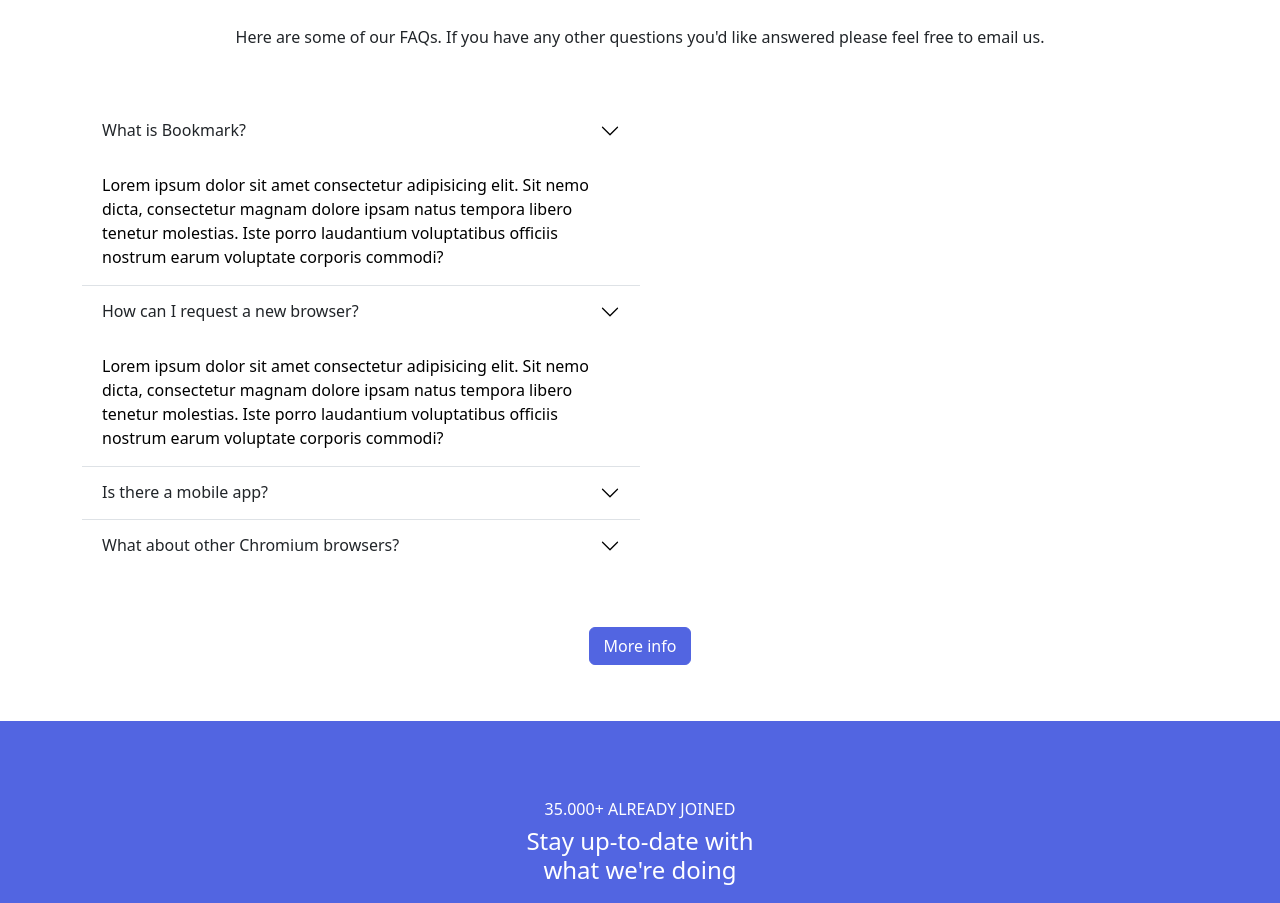
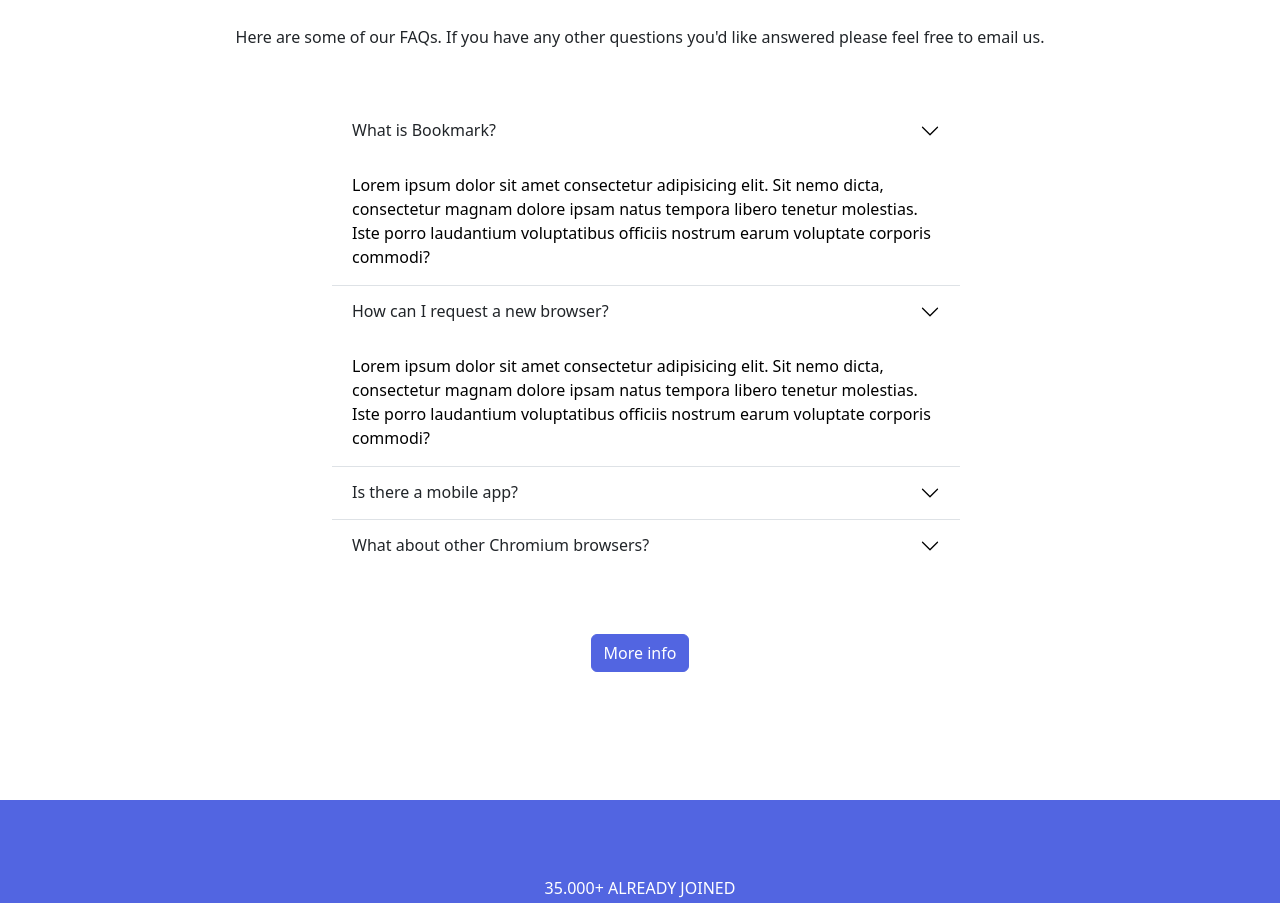
Before and after one commit to rociomarchetti/Sprint-2-Angular, a website: page index.html in a window 1280 px wide. Shown: the part 2397-3300 px from the top of the page. Drawn offline with nearby package versions, Linux system fonts and the light colour scheme; a script that the page names is missing.

Commit message:
Ejercicio 4

```diff
--- a/index.html
+++ b/index.html
@@ -272,7 +272,7 @@
   <!-- final Pricing -->
 
   <!-- FAQs -->
-  <div class="container" style="margin-top: 50px">
+  <div class="container-fluid" style="margin-top: 50px">
     <div class="row">
       <div class="text-center" style="padding: 20px">
         <h1 style="padding: 20px">Frequently Asked Questions</h1>
@@ -283,9 +283,8 @@
       </div>
     </div>
 
-
-
-    <div class="accordion accordion-flush col-sm-6" id="myAccordion">
+    <div class="col-lg-3"></div>
+    <div class="accordion d-flex accordion-flush col-12 col-lg-6 col-md-6" id="myAccordion">
 
       <div class="accordion-item">
         <h2 class="accordion-header" id="accordionOne">
@@ -337,12 +336,12 @@
           </h2>
         </div>
       </div>
+    </div>
+    <div class="col-lg-3"></div>
 
-    </div>
-
-    <div class="row d-flex align-content-center justify-content-center" style="padding: 5%">
-      <button class="btn btn-primary" style="width: 10%">More info</button>
-    </div>
+  </div>
+  <div class="d-flex accordion-btn">
+    <button class="btn btn-primary">More info</button>
   </div>
   </div>
 
--- a/sass/main.scss
+++ b/sass/main.scss
@@ -187,6 +187,18 @@
 .card-3 {
   margin-top: 10%;
 }
+
+.accordion {
+  flex-direction: column;
+  margin-left: 20em;
+  margin-bottom: 5%;
+}
+
+.accordion-btn {
+  justify-content: center;
+  align-content: center;
+  margin-bottom: 10%;
+}
 /* } */
 
 @media all and (max-width: 720px) {
@@ -308,6 +320,12 @@
     margin-left: 7em;
     margin-right: 2em;
   }
+
+  .accordion {
+    flex-direction: column;
+    margin-left: 0em;
+    margin-bottom: 5%;
+  }
 }
 
 @import "../node_modules/bootstrap/scss/bootstrap";
```
Also changed, not shown: css/main.min.css, 1 other file.
